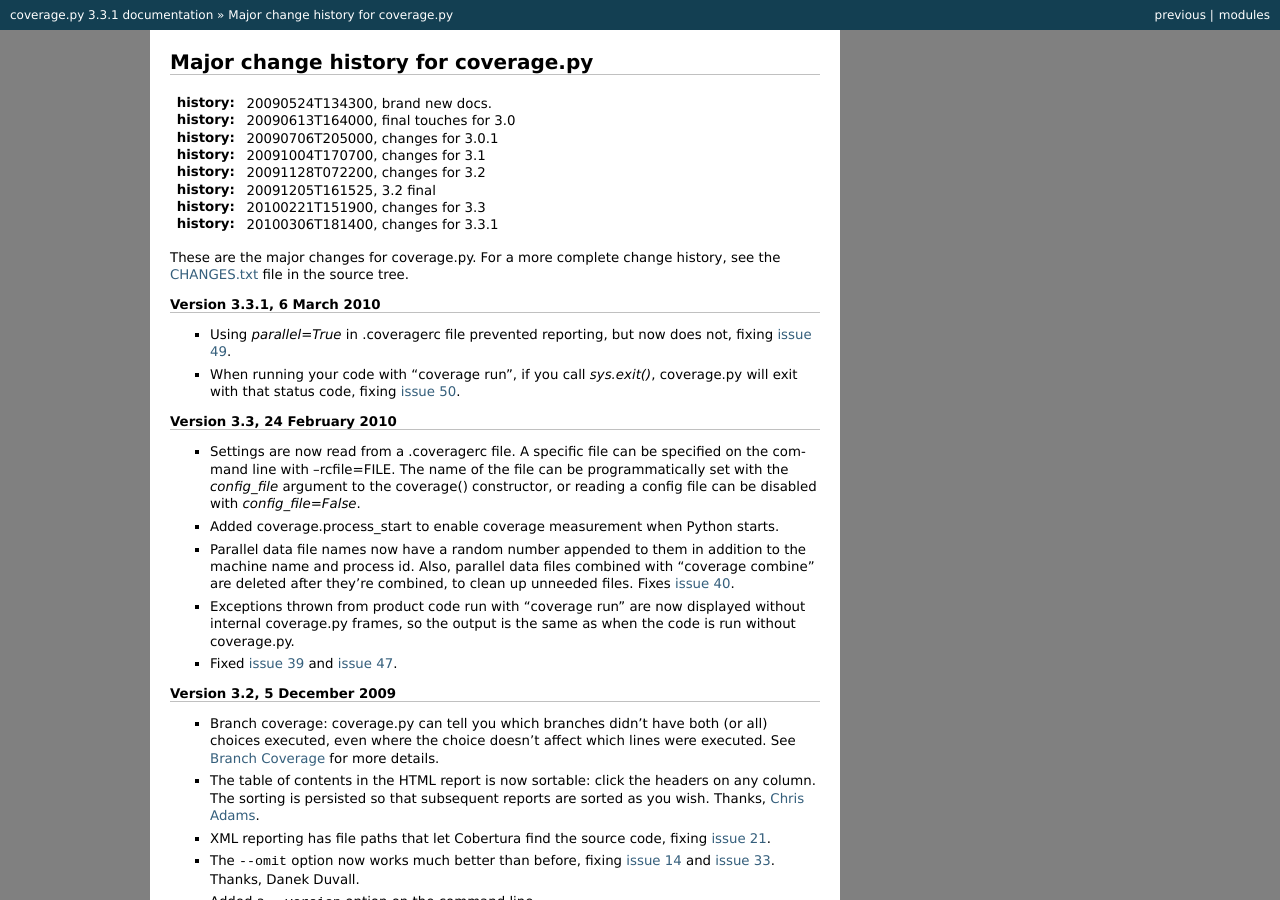
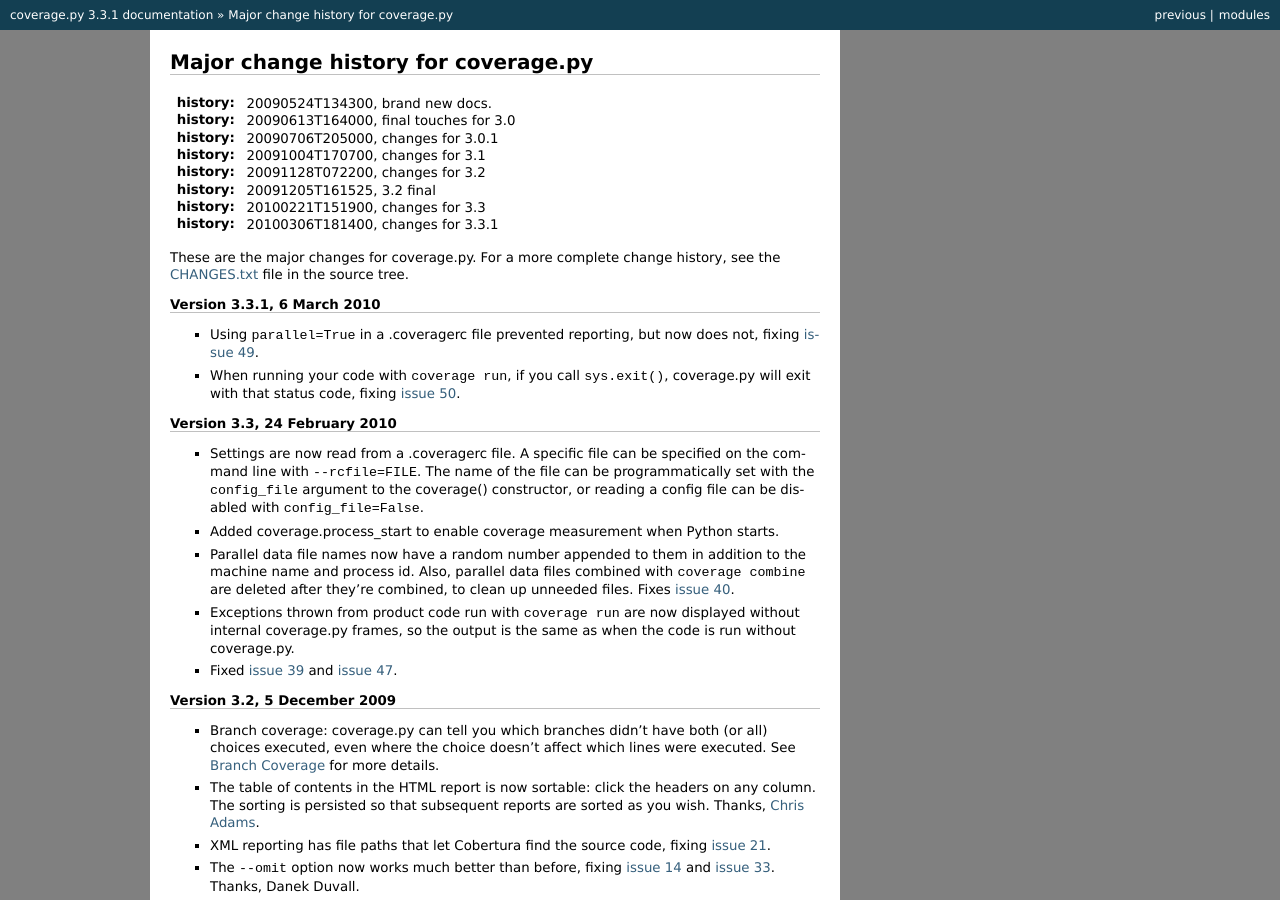
Before and after one commit to nedbat/coveragepy, a Sphinx documentation site: the page built from doc/changes.rst, in a window 1280 px wide and 900 px high. Built offline with Sphinx 7.4.7, drawn with Linux system fonts in a browser that asks for light colours.

Commit message:
More fiddling with ReST syntax.

```diff
--- a/doc/changes.rst
+++ b/doc/changes.rst
@@ -22,10 +22,10 @@
 Version 3.3.1, 6 March 2010
 ---------------------------
 
-- Using `parallel=True` in .coveragerc file prevented reporting, but now does
-  not, fixing `issue 49`_.
+- Using ``parallel=True`` in a .coveragerc file prevented reporting, but now
+  does not, fixing `issue 49`_.
 
-- When running your code with "coverage run", if you call `sys.exit()`,
+- When running your code with ``coverage run``, if you call ``sys.exit()``,
   coverage.py will exit with that status code, fixing `issue 50`_.
 
 .. _issue 49: http://bitbucket.org/ned/coveragepy/issue/49
@@ -36,22 +36,22 @@
 -----------------------------
 
 - Settings are now read from a .coveragerc file.  A specific file can be
-  specified on the command line with --rcfile=FILE.  The name of the file can
-  be programmatically set with the `config_file` argument to the coverage()
-  constructor, or reading a config file can be disabled with
-  `config_file=False`.
+  specified on the command line with ``--rcfile=FILE``.  The name of the file
+  can be programmatically set with the ``config_file`` argument to the
+  coverage() constructor, or reading a config file can be disabled with
+  ``config_file=False``.
 
 - Added coverage.process_start to enable coverage measurement when Python
   starts.
 
 - Parallel data file names now have a random number appended to them in
   addition to the machine name and process id. Also, parallel data files
-  combined with "coverage combine" are deleted after they're combined, to clean
-  up unneeded files. Fixes `issue 40`_.
+  combined with ``coverage combine`` are deleted after they're combined, to
+  clean up unneeded files. Fixes `issue 40`_.
 
-- Exceptions thrown from product code run with "coverage run" are now displayed
-  without internal coverage.py frames, so the output is the same as when the
-  code is run without coverage.py.
+- Exceptions thrown from product code run with ``coverage run`` are now
+  displayed without internal coverage.py frames, so the output is the same as
+  when the code is run without coverage.py.
 
 - Fixed `issue 39`_ and `issue 47`_.
 
```
